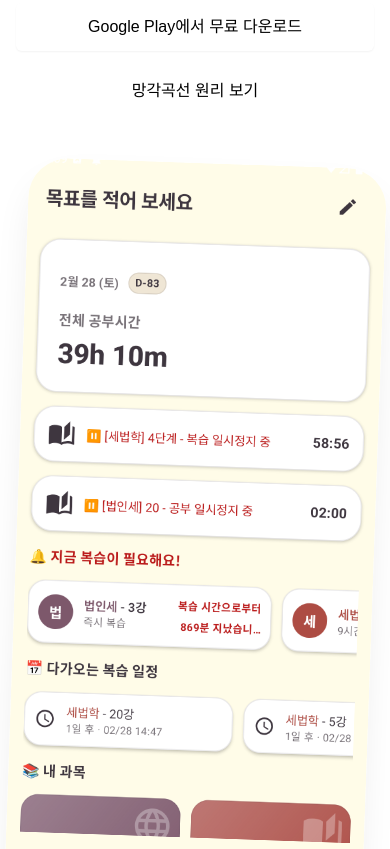
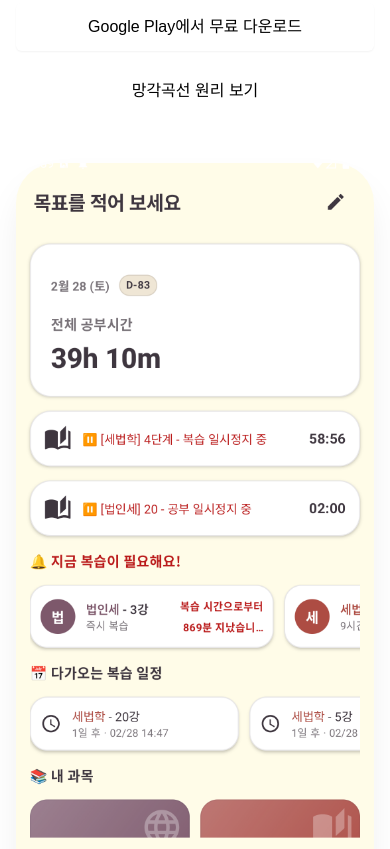
Before and after one commit to moviemanejeongdo/StudyReminder, a plain HTML site: page index.html in a window 390 px wide. Shown: the part 521-1370 px from the top of the page. Drawn offline with nearby package versions, Linux system fonts and the light colour scheme; a web font is replaced by a local one.

Commit message:
UI: 모바일 뷰어에서 1st 이미지(홈화면) 기울임 제거 (데스크탑은 유지)

```diff
--- a/index.html
+++ b/index.html
@@ -228,7 +228,7 @@
                 </div>
 
                 <div class="flex-1 w-full max-w-sm lg:max-w-md anim-fade-up" style="transition-delay: 100ms;">
-                    <div class="phone-mockup aspect-[9/19.5] rotate-2 hover:rotate-0 transition-transform duration-500">
+                    <div class="phone-mockup aspect-[9/19.5] lg:rotate-2 hover:rotate-0 transition-transform duration-500">
                         <img src="kor/01.홈.png" alt="회독의민족 홈 화면" class="w-full h-full object-cover">
                     </div>
                 </div>
```
Also changed, not shown: index_en.html (+1 -1 lines), index_ja.html (+1 -1 lines), index_zh.html (+1 -1 lines).
